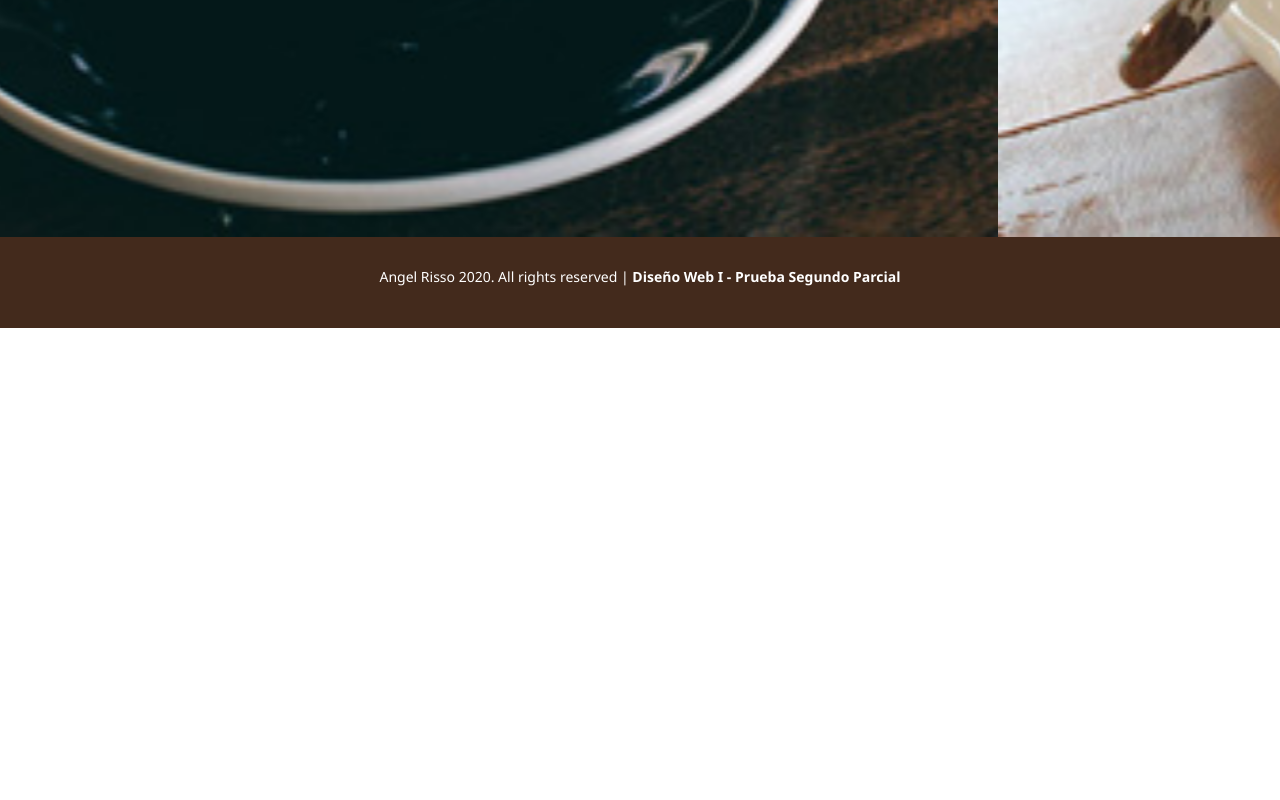
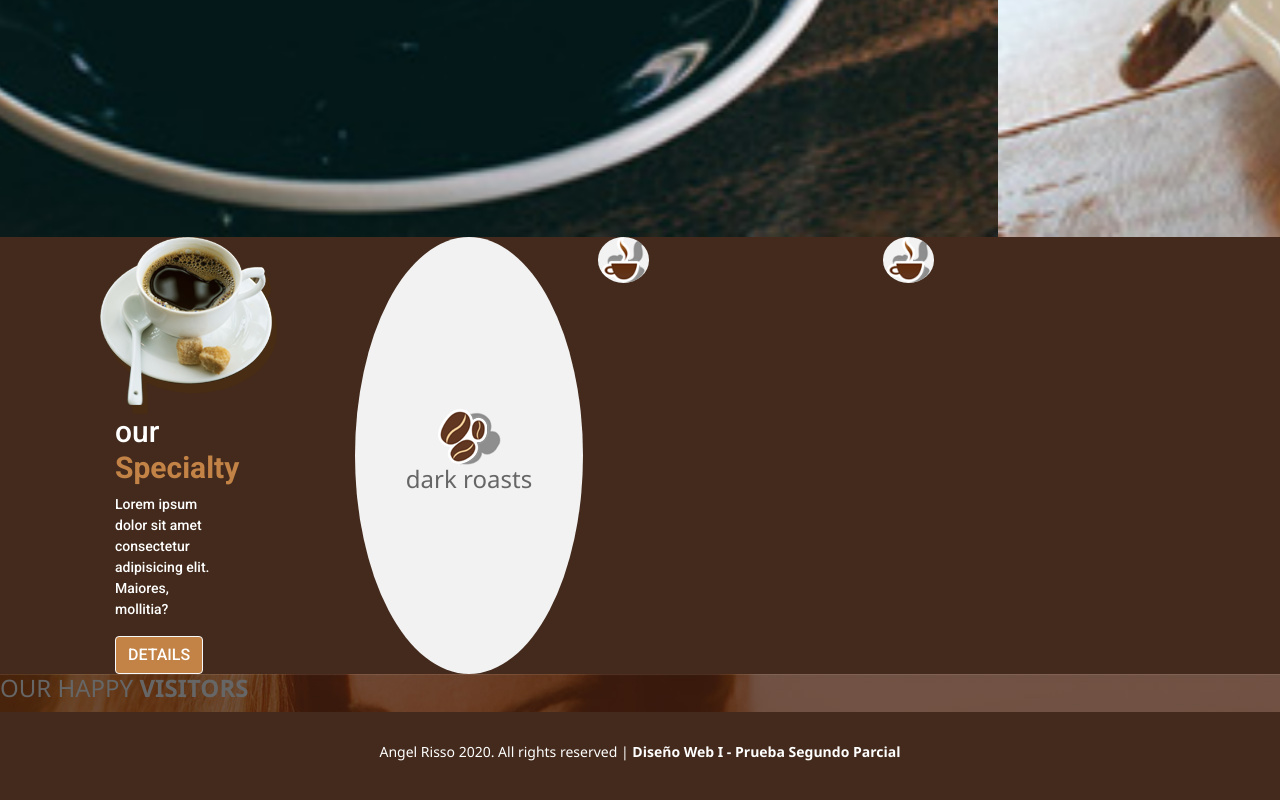
Before and after one commit to AngelRisso1337z/Coffee_shop_prueba, a plain HTML site: page index.html in a window 1280 px wide. Shown: the part 754-1554 px from the top of the page. Before the commit the page ends 1082 px from the top, so only its background shows below. Drawn offline with Linux system fonts and the light colour scheme.

Commit message:
Add files via upload

```diff
--- a/css/style.css
+++ b/css/style.css
@@ -27,4 +27,50 @@ footer img {
                         text-align: center;
                         background-color: rgba(67, 42, 28, 0.616);
                         color: #fff;
+                        font-family: 'Roboto', sans-serif;
                     }
+
+                    .texto {
+                        background-color: rgba(121, 60, 17, 0.623);
+                        position: absolute;
+                        text-align: center;
+                        color: white;
+                        font-family: 'Roboto', sans-serif;
+                    }
+
+                    #our-specialty {
+                        background-color: #432a1c;
+                    }
+
+                    .textito {
+                        margin-left: 15px;
+                        font-family: 'Roboto', sans-serif;
+                        color: white;
+                    }
+
+                    .textito h4 {
+                        font-size: 30px;
+                    }
+
+                    .textito strong {
+                        color: #c38346;
+                    }
+
+                    .btn-cafe {
+                        background-color: #c38346;
+                        color: white;
+                    }
+
+                    .servicios {
+                        background-color: #f2f2f2;
+                        border-radius: 100%;
+                        max-height: 20%;
+                        max-width: 20%;
+                        align-content: center;
+                        text-align: center;
+                        position: relative;
+                    }
+
+                    #visitors {
+                        background-image: url(../img/happyvisitor-bg.jpg);
+                    }
--- a/index.html
+++ b/index.html
@@ -7,6 +7,8 @@
     <title>Home - Coffee Shop</title>
     <link href="css/bootstrap.min.css" rel="stylesheet">
     <link href="css/bootstrap-custom.css" rel="stylesheet">
+    <link href="https://fonts.googleapis.com/css?family=Roboto:500,700,900&display=swap" rel="stylesheet">
+    <link href="https://fonts.googleapis.com/css?family=Arimo:400,700&display=swap" rel="stylesheet">
     <link href="https://cdnjs.cloudflare.com/ajax/libs/font-awesome/5.12.1/css/all.min.css" rel="stylesheet">
     <link href="css/style.css" rel="stylesheet">
 
@@ -68,12 +70,13 @@
                 <div class="carousel-inner">
                     <div class="carousel-item active">
                         <img src="img/product1.jpg" class="d-block w-100" alt="covfefe" height="25%" width="25%">
+                        <h3 class="texto">The Best Around</h3>
                     </div>
                     <div class="carousel-item">
-                        <img src="img/product2.jpg" class="d-block w-100 img-fluid" alt="covfefe">
+                        <img src="img/product2.jpg" class="d-block w-100" alt="covfefe">
                     </div>
                     <div class="carousel-item">
-                        <img src="img/product3.jpg" class="d-block w-100 img-fluid" alt="covfefe" height="auto" width="auto">
+                        <img src="img/product3.jpg" class="d-block w-100" alt="covfefe" height="auto" width="auto">
                     </div>
                 </div>
                 <a class="carousel-control-prev" href="#carouselExampleControls" role="button" data-slide="prev">
@@ -90,7 +93,37 @@
         <section id="our-specialty">
             <div class="container">
                 <div class="row">
-
+                    <article class="col-md-3 col-sm-12 col-xs-12">
+                        <article class="col-md-6 cofee">
+                            <img src="img/special-img.png" alt="Coffee1">
+                        </article>
+                        <article class="col-md-6 textito">
+                            <h4>our <strong>Specialty</strong></h4>
+                            <p>Lorem ipsum dolor sit amet consectetur adipisicing elit. Maiores, mollitia?</p>
+                            <button class="btn btn-light btn-cafe">DETAILS</button>
+                        </article>
+                    </article>
+                    <article class="col-md-3 col-sm-12 col-xs-12 servicios">
+                        <img src="img/services-icon1.png" alt="primer servicio">
+                        <h4>dark roasts</h4>
+                    </article>
+                    <article class="col-md-3 col-sm-12 col-xs-12">
+                        <img src="img/services-icon2.png" class="servicios" alt="segundo servicio">
+                    </article>
+                    <article class="col-md-3 col-sm-12 col-xs-12">
+                        <img src="img/services-icon3.png" class="servicios" alt="tercer servicio">
+                    </article>
+                </div>
+            </div>
+        </section>
+        <section id="visitors">
+            <h4>OUR HAPPY <strong>VISITORS</strong></h4>
+            <div class="container">
+                <div class="row">
+                    <article class="col-md-6 col-sm-12 col-xs-12">
+                        <article class="col-md-6 col-sm-12"></article>
+                    </article>
+                    <article class="col-md-6 col-sm-12 col-xs-12"></article>
                 </div>
             </div>
         </section>
```
Lines whose indentation alone changed are shown as unchanged.
